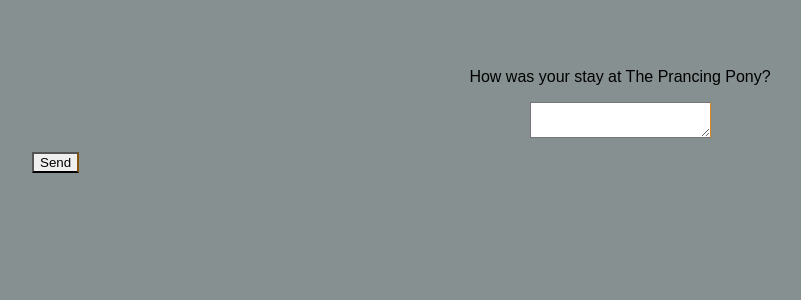
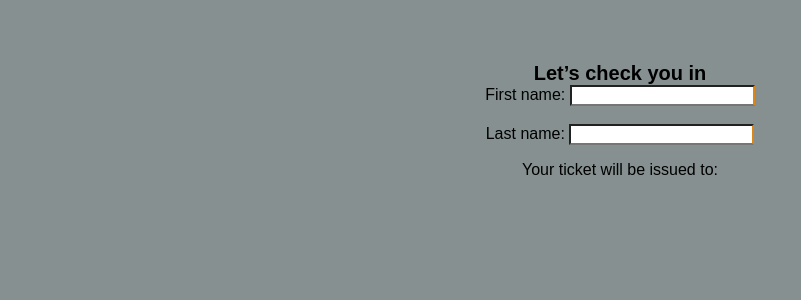
Before and after one commit to neerajkrmehta/react_self, a React (Vite) app in the folder react/: page / in a window 1280 px wide. Shown: the top 300 px of the page, without its empty margins (20-821 px from the left). Built offline with nearby package versions, Linux system fonts and the light colour scheme.

Commit message:
TicketCheek

```diff
--- a/react/src/App.jsx
+++ b/react/src/App.jsx
@@ -9,46 +9,37 @@
 
 
 function App() {
-  const [text, setText] = useState("");
-  const [isSending, setIsSending] = useState(false);
-  const [isSent, setIsSent] = useState(false);
+  const [firstName, setFirstName] = useState("");
+  const [lastName, setLastName] = useState("");
+  const [fullName, setFullName] = useState("");
 
-  async function handleSubmit(e) {
-    e.preventDefault();
-    setIsSending(true);
-    await sendMessage(text);
-    setIsSending(false);
-    setIsSent(true);
+  function handleFirstNameChange(e) {
+    setFirstName(e.target.value);
+    setFullName(e.target.value + " " + lastName);
   }
 
-  if (isSent) {
-    return <h1>Thanks for feedback!</h1>;
+  function handleLastNameChange(e) {
+    setLastName(e.target.value);
+    setFullName(firstName + " " + e.target.value);
   }
 
   return (
-    <form onSubmit={handleSubmit}>
-      <p>How was your stay at The Prancing Pony?</p>
-      <textarea
-        disabled={isSending}
-        value={text}
-        onChange={(e) => setText(e.target.value)}
-      />
+    <>
+      <h2>Let’s check you in</h2>
+      <label>
+        First name: <input value={firstName} onChange={handleFirstNameChange} />
+      </label>
       <br />
-      <button disabled={isSending} type="submit">
-        Send
-      </button>
-      {isSending && <p>Sending...</p>}
-    </form>
+      <br />
+      <label>
+        Last name: <input value={lastName} onChange={handleLastNameChange} />
+      </label>
+      <p>
+        Your ticket will be issued to: <b>{fullName}</b>
+      </p>
+    </>
   );
 }
 
-// Pretend to send a message.
-function sendMessage(text) {
-  return new Promise((resolve) => {
-    setTimeout(resolve, 2000);
-  });
-}
-
-
 
 export default App
```
